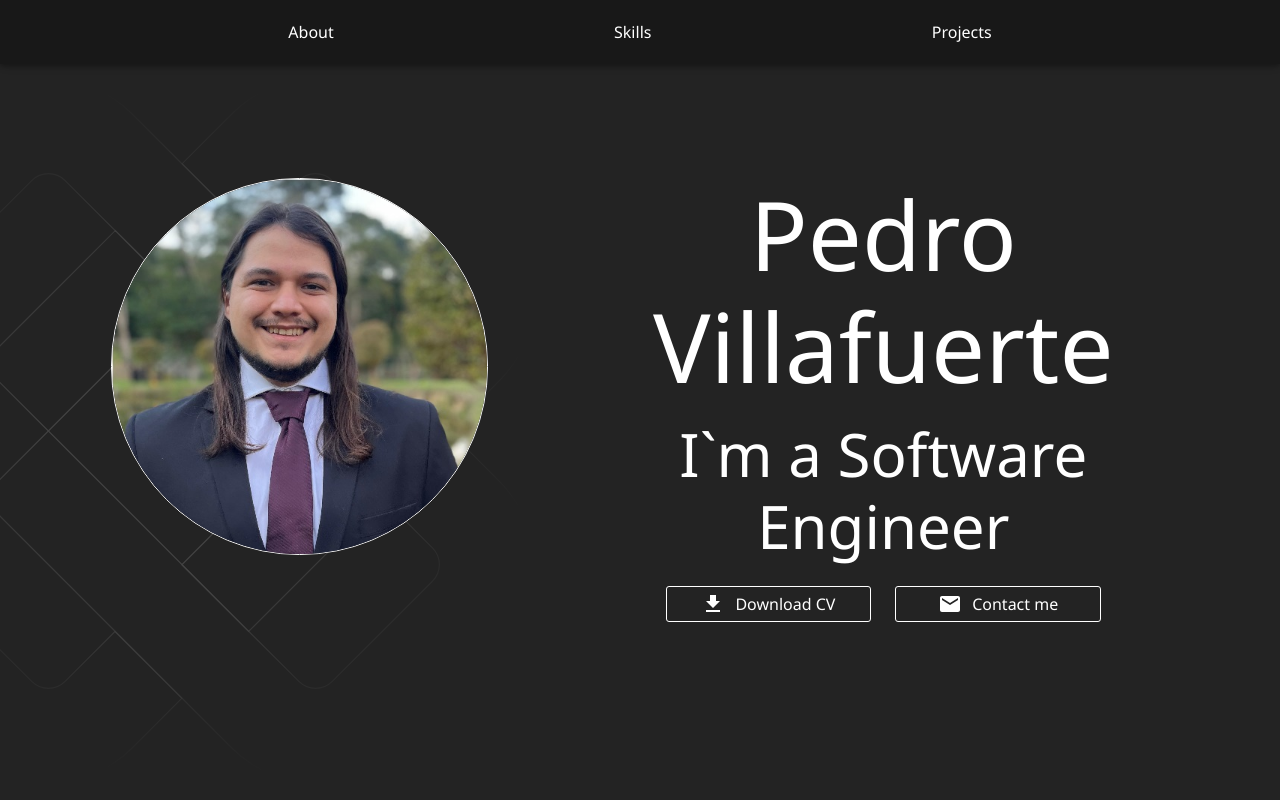
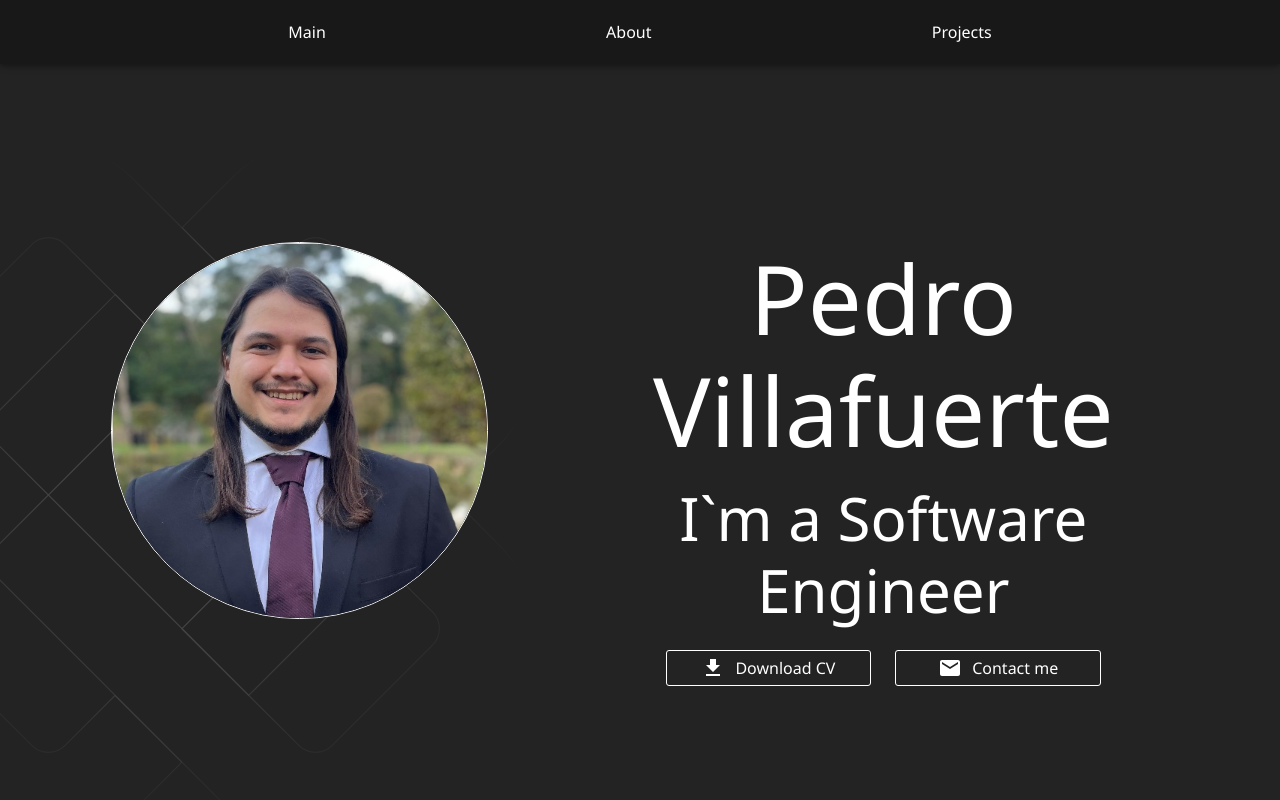
Before and after one commit to PedroVillafuerte/my-portfolio, a React (Vite) app: page / in a window 1280 px wide. Shown: the top 800 px of the page. Built offline with nearby package versions, Linux system fonts and the light colour scheme.

Commit message:
navbar funcional

```diff
--- a/src/components/NavBar/NavBar.tsx
+++ b/src/components/NavBar/NavBar.tsx
@@ -8,19 +8,36 @@ const NavBar = () => {
         backgroundColor: `${theme.palette.primary.dark}`
     }))
 
-
+    const StyledA = styled('a') (({})=> ({
+      textDecoration: 'none',
+  }))
 
     return (
       <>
-        <AppBar position="fixed">
-            <StyledToolbar>
+        <AppBar position="sticky">
+            <StyledToolbar id="navbar">
+              <StyledA onClick={() => ScrollTo('hero')}>
+              <MenuItem>Main</MenuItem>
+              </StyledA>
+            <StyledA onClick={() => ScrollTo('about')}>
             <MenuItem>About</MenuItem>
-            <MenuItem>Skills</MenuItem>
+            </StyledA>
+            <StyledA onClick={() => ScrollTo('projects')}>
             <MenuItem>Projects</MenuItem>
+            </StyledA>
             </StyledToolbar>
         </AppBar>
       </>
     )
   }
 
+  function ScrollTo(sectionId: string) {
+    const section = document.getElementById(sectionId)
+    const nav = document.getElementById('navbar')
+    if (section?.offsetTop != null && nav?.offsetHeight != null) {
+      console.log(section?.scrollHeight)
+      window.scrollTo({ top: section?.offsetTop - nav?.offsetHeight, behavior: 'smooth' })
+    }
+  }
+
   export default NavBar
--- a/src/pages/Home/sections/About/About.tsx
+++ b/src/pages/Home/sections/About/About.tsx
@@ -12,7 +12,7 @@ const About = () => {
 
   return (
     <>
-    <StyledAbout>
+    <StyledAbout id="about">
     <Container maxWidth="lg">
         <Grid container spacing={2}>
           <Grid item xs={12} md={12} borderBottom={1} paddingBottom={10} color="primary.contrastText">
--- a/src/pages/Home/sections/Hero/Hero.tsx
+++ b/src/pages/Home/sections/Hero/Hero.tsx
@@ -29,7 +29,7 @@ const Hero = () => {
 
     return (
       <>
-        <StyledHero>
+        <StyledHero id="hero">
           <Container maxWidth="lg">
         <Grid container spacing={2}>
           <Grid item xs={12} md={5}>
--- a/src/pages/Home/sections/Projects/Projects.tsx
+++ b/src/pages/Home/sections/Projects/Projects.tsx
@@ -10,7 +10,7 @@ const Projects = () => {
 
     return (
       <>
-      <StyledProjects>
+      <StyledProjects id="projects">
       <Typography color="primary.contrastText" variant="h1" textAlign="center" pb={2} pt={2}>Projects</Typography>
       <Grid container spacing={2} display={"flex"} justifyContent={"center"}>
           <Grid item xs={12} md={4} textAlign="center" border={1} borderColor={"white"} margin={5} padding={"16px"}>
```
